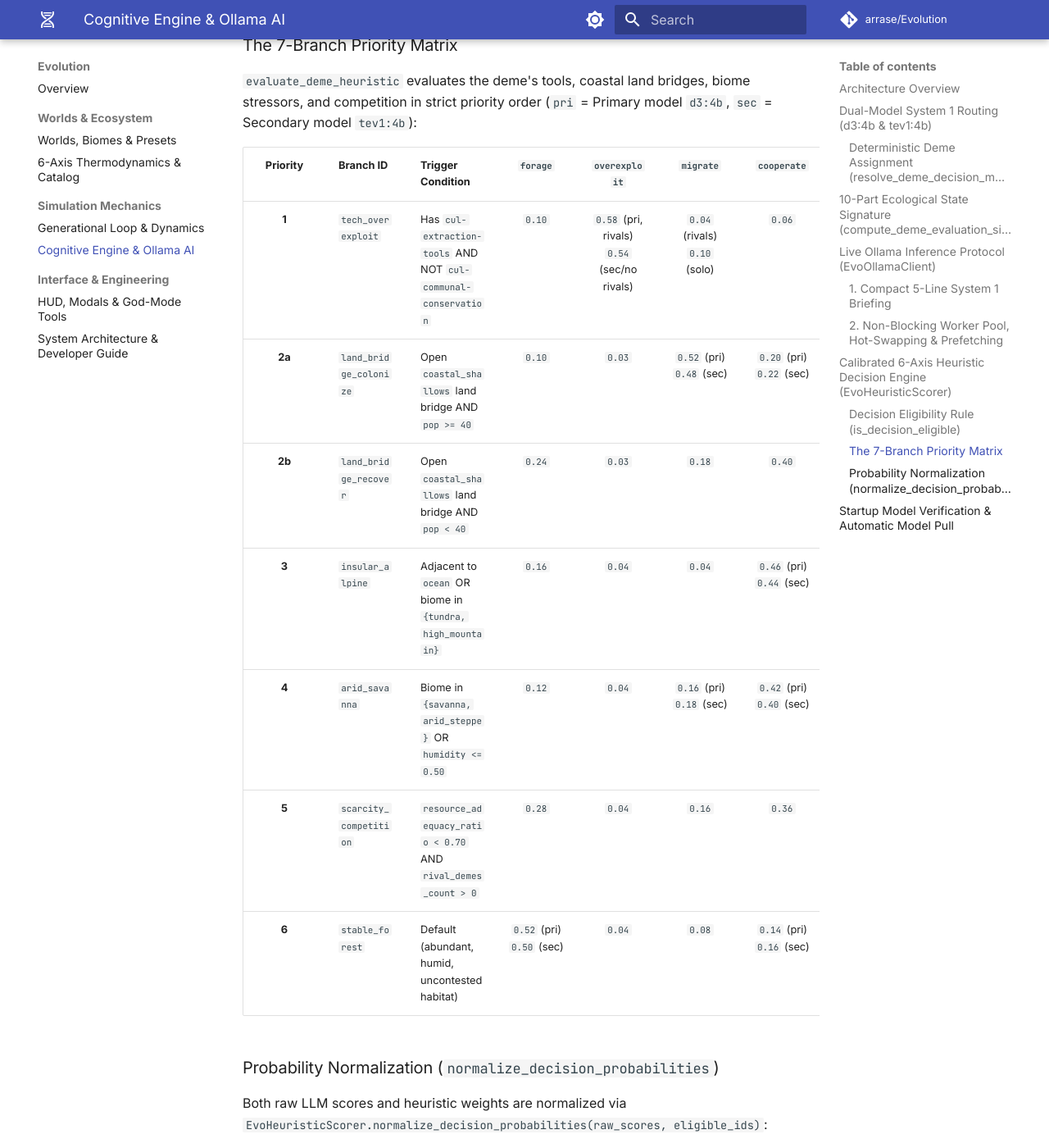
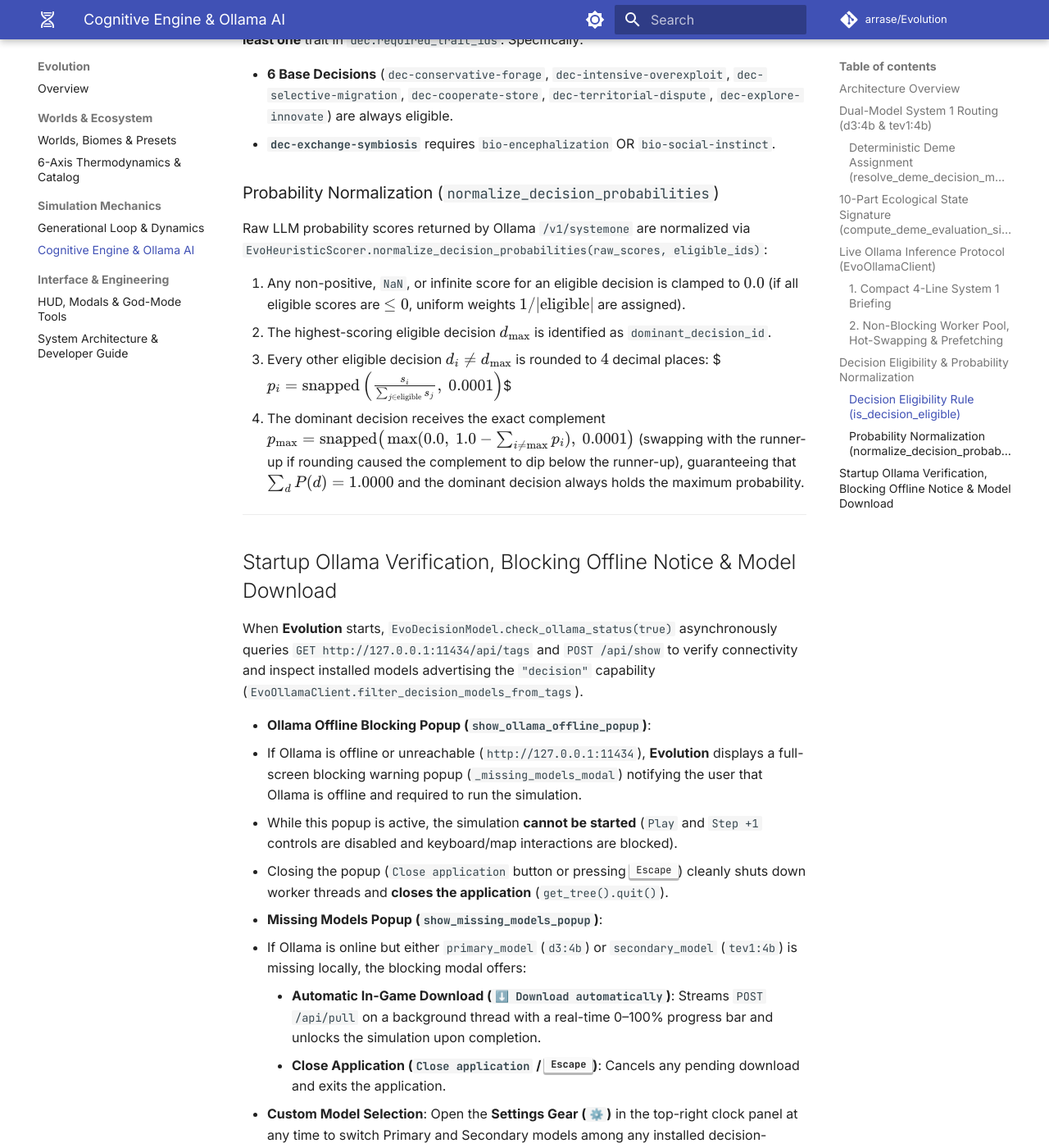
Before and after one commit to arrase/Evolution, an MkDocs documentation site: the page built from gh-pages/cognitive_engine.md, in a window 1280 px wide and 1400 px high, scrolled down 5456 px. Shown: the whole window at 82% size. Built offline with MkDocs 1.6.1 and Material for MkDocs 9.7.7, drawn with Linux system fonts in a browser that asks for light colours; comment, search, counter and statistics services are not loaded; some of the changed text lies outside the part shown.

Commit message:
Enforce live Ollama decision models and remove deterministic decision heuristics
Evolution is designed to study neural decision-model behavior rather than deterministic rule trees. Falling back to a hardcoded heuristic scorer when Ollama was offline or uncached masked model behavior and allowed the simulation to run without actual model decisions.

- Remove `evaluate_deme_heuristic`, the 7-branch deterministic decision scorer, heuristic prompt cues, and the `use_live_decision_models` fallback flag so only Ollama System 1 models make deme behavioral decisions.
- Add a full-screen blocking startup popup when Ollama is offline (or when required decision models are missing and not downloaded) that prevents starting or stepping the simulation and exits the application when closed.
- Update documentation and automated tests to reflect mandatory Ollama connectivity and pure neural decision evaluation.

````diff
--- a/gh-pages/cognitive_engine.md
+++ b/gh-pages/cognitive_engine.md
@@ -2,7 +2,7 @@
 
 **Evolution** features a non-blocking, dual-model **System 1 Cognitive Architecture** (`EvoDecisionModel`, `EvoOllamaClient`, `EvoHeuristicScorer`) that evaluates each subpopulation's ecological, energetic, and social neighborhood every generation.
 
-To guarantee smooth 60 FPS rendering and instant responsiveness whether running with live local LLMs or offline, the cognitive engine combines **deterministic deme-to-model routing**, **10-part ecological state signature caching**, **background worker thread batching**, and a **calibrated 6-axis biophysical heuristic engine**.
+Because this simulation is designed exclusively to study the behavioral decisions of neural System 1 decision models, **all deme decisions are taken strictly by Ollama decision models**—there are no deterministic decision-scoring heuristics substituting for model evaluations. To guarantee smooth 60 FPS rendering and instant UI responsiveness, the cognitive engine combines **deterministic deme-to-model routing**, **10-part ecological state signature caching**, and **background worker thread batching**.
 
 ---
 
@@ -13,8 +13,7 @@ flowchart TD
     Deme["Deme + 6-Hex Neighborhood State"] --> Sig["1. Compute 10-Part Signature\nmodel | season | biome | adequacy | health |\nvitality | competition | traits | dominant | neighbors"]
     Sig --> CacheCheck{"Signature in\n_live_signature_cache?"}
     CacheCheck -- "Cache Hit" --> ApplyLive["Apply Cached Live Ollama\nProbabilities P(d) & Confidence"]
-    CacheCheck -- "Cache Miss" --> Heur["Apply Immediate 6-Axis Heuristic P(d)\n(Zero-Latency Turn Continuity)"]
-    CacheCheck -- "If use_live_decision_models" --> Queue["Enqueue Signature in\n_pending_jobs_by_sig"]
+    CacheCheck -- "Cache Miss" --> Queue["Enqueue Signature in\n_pending_jobs_by_sig"]
     Queue --> Worker["Background WorkerThreadPool\nBatch up to 4 Jobs Concurrently\nPOST 127.0.0.1:11434/v1/systemone"]
     Worker --> HotSwap["Increment _completed_revision\nHot-Swap Live P(d) into Active Turn\n& Pre-Warm Next Generation"]
 ```
@@ -64,27 +63,24 @@ $$\text{sig} = \texttt{model} \mid \texttt{season} \mid \texttt{biome} \mid \tex
 
 ## Live Ollama Inference Protocol (`EvoOllamaClient`)
 
-### 1. Compact 5-Line System 1 Briefing
-When querying Ollama (`POST http://127.0.0.1:11434/v1/systemone`), `EvoHeuristicScorer.build_compact_system_one_state` distills the deme's full biophysical context into a dense 5-line briefing paired with eligible decision criteria:
+### 1. Compact 4-Line System 1 Briefing
+When querying Ollama (`POST http://127.0.0.1:11434/v1/systemone`), `EvoHeuristicScorer.build_compact_system_one_state` distills the deme's pure biophysical context into a dense 4-line state briefing paired with eligible decision criteria:
 
 ```text
 Gen 6 (wet_warm) | Hex 2,-1 (arid_steppe): resources=260/335 (health=88% of Kmax=380), caloricAdequacy=3.87x, temp=+0.60, hum=0.30, alt=0.42
 Deme "Eastern Savanna Hominids": pop=140 (thriving), reserves=180, delta=+8.0 | CellCompetition: totalPop=140, cohabiting=1 (rivals=0, kin=0)
 Traits: K-Strategy[cost:+0.20,extract:+0.25,eco:+0.15,mobility:+0.05,cohesion:+0.40]; Instinctive Sociability[cost:+0.20,extract:+0.20,eco:+0.05,mobility:+0.10,cohesion:+0.60]
 lastDominant=dec-cooperate-store, baldwin=5/8, innovation=0.72/2.0 | Neighbors: 1,-1(savanna, res=260, pop=0, empty), 2,0(savanna, res=260, pop=0, empty)
-Cue: Seasonal savanna aridity favors cooperation and migration.
 ```
 
 ### 2. Non-Blocking Worker Pool, Hot-Swapping & Prefetching
 * **Concurrent HTTP Batching**: `_run_ollama_worker` runs on Godot's `WorkerThreadPool`, popping up to **4 pending signatures per batch** and polling non-blocking `HTTPClient` connections concurrently (`EVAL_TIMEOUT_MS = 4500` ms, `keep_alive = "30m"`).
-* **Live Intra-Turn Hot-Swap**: Whenever a background batch completes, `_completed_revision` increments. On the very next frame (`_process`), `EvoMainController` calls `EvoDecisionModel.apply_completed_live_results`, immediately updating deme decision bars, justifications, and 2.5D village action structures without stalling gameplay.
-* **Post-Turn Prefetching (`prefetch_for_state`)**: At Stage 5 of every generation, the engine computes the next turn's signatures for all surviving demes and enqueues any uncached states ahead of time—so when playing at `1x` (`1.50s/gen`), live LLM scores are already cached before the next generation triggers.
+* **Live Intra-Turn Hot-Swap**: Whenever a background batch completes, `_completed_revision` increments. On the very next frame (`_process`), `EvoMainController` calls `EvoDecisionModel.apply_completed_live_results`, immediately updating deme decision bars, justifications, and 2.5D village action structures without stalling UI rendering.
+* **Post-Turn Prefetching (`prefetch_for_state`)**: At Stage 5 of every generation, the engine computes the next turn's signatures for all surviving demes and enqueues any uncached states ahead of time—so when playing at `1x` (`1.50s/gen`), live LLM scores are already cached before the next generation triggers. While any batch remains pending, automatic generational progression waits for the models to complete their evaluation.
 
 ---
 
-## Calibrated 6-Axis Heuristic Decision Engine (`EvoHeuristicScorer`)
-
-When Ollama is offline, while a new signature is awaiting background completion, or in deterministic test suites (`use_live_decision_models = false`), `EvoHeuristicScorer.evaluate_deme_heuristic` computes an exact probability distribution across all eligible decisions using a **7-branch socio-ecological priority tree**:
+## Decision Eligibility & Probability Normalization
 
 ### Decision Eligibility Rule (`is_decision_eligible`)
 A decision `dec` is eligible if `dec.required_trait_ids.is_empty()` or the deme possesses **at least one** trait in `dec.required_trait_ids`. Specifically:
@@ -92,22 +88,8 @@ A decision `dec` is eligible if `dec.required_trait_ids.is_empty()` or the deme
 * **6 Base Decisions** (`dec-conservative-forage`, `dec-intensive-overexploit`, `dec-selective-migration`, `dec-cooperate-store`, `dec-territorial-dispute`, `dec-explore-innovate`) are always eligible.
 * **`dec-exchange-symbiosis`** requires `bio-encephalization` OR `bio-social-instinct`.
 
-### The 7-Branch Priority Matrix
-
-`evaluate_deme_heuristic` evaluates the deme's tools, coastal land bridges, biome stressors, and competition in strict priority order (`pri` = Primary model `d3:4b`, `sec` = Secondary model `tev1:4b`):
-
-| Priority | Branch ID | Trigger Condition | `forage` | `overexploit` | `migrate` | `cooperate` | `exchange` | `dispute` | `innovate` |
-| :---: | :--- | :--- | :---: | :---: | :---: | :---: | :---: | :---: | :---: |
-| **1** | `tech_overexploit` | Has `cul-extraction-tools` AND NOT `cul-communal-conservation` | `0.10` | `0.58` (pri, rivals)<br>`0.54` (sec/no rivals) | `0.04` (rivals)<br>`0.10` (solo) | `0.06` | `0.04` | `0.14` (pri, rivals)<br>`0.18` (sec, rivals)<br>`0.12` (solo) | `0.04` |
-| **2a** | `land_bridge_colonize` | Open `coastal_shallows` land bridge AND `pop >= 40` | `0.10` | `0.03` | `0.52` (pri)<br>`0.48` (sec) | `0.20` (pri)<br>`0.22` (sec) | `0.04` | `0.03` | `0.08` (pri)<br>`0.10` (sec) |
-| **2b** | `land_bridge_recover` | Open `coastal_shallows` land bridge AND `pop < 40` | `0.24` | `0.03` | `0.18` | `0.40` | `0.04` | `0.03` | `0.08` |
-| **3** | `insular_alpine` | Adjacent to `ocean` OR biome in `{tundra, high_mountain}` | `0.16` | `0.04` | `0.04` | `0.46` (pri)<br>`0.44` (sec) | `0.08` | `0.04` | `0.18` (pri)<br>`0.20` (sec) |
-| **4** | `arid_savanna` | Biome in `{savanna, arid_steppe}` OR `humidity <= 0.50` | `0.12` | `0.04` | `0.16` (pri)<br>`0.18` (sec) | `0.42` (pri)<br>`0.40` (sec) | `0.08` | `0.04` | `0.14` |
-| **5** | `scarcity_competition` | `resource_adequacy_ratio < 0.70` AND `rival_demes_count > 0` | `0.28` | `0.04` | `0.16` | `0.36` | `0.08` | `0.04` | `0.04` |
-| **6** | `stable_forest` | Default (abundant, humid, uncontested habitat) | `0.52` (pri)<br>`0.50` (sec) | `0.04` | `0.08` | `0.14` (pri)<br>`0.16` (sec) | `0.10` | `0.04` | `0.08` |
-
 ### Probability Normalization (`normalize_decision_probabilities`)
-Both raw LLM scores and heuristic weights are normalized via `EvoHeuristicScorer.normalize_decision_probabilities(raw_scores, eligible_ids)`:
+Raw LLM probability scores returned by Ollama `/v1/systemone` are normalized via `EvoHeuristicScorer.normalize_decision_probabilities(raw_scores, eligible_ids)`:
 
 1. Any non-positive, `NaN`, or infinite score for an eligible decision is clamped to $0.0$ (if all eligible scores are $\le 0$, uniform weights $1 / |\text{eligible}|$ are assigned).
 2. The highest-scoring eligible decision $d_{\max}$ is identified as `dominant_decision_id`.
@@ -117,11 +99,16 @@ Both raw LLM scores and heuristic weights are normalized via `EvoHeuristicScorer
 
 ---
 
-## Startup Model Verification & Automatic Model Pull
+## Startup Ollama Verification, Blocking Offline Notice & Model Download
 
-When **Evolution** starts, `EvoDecisionModel.check_ollama_status(true)` asynchronously queries `GET http://127.0.0.1:11434/api/tags` and `POST /api/show` to inspect installed models and filter those advertising the `"decision"` capability (`EvoOllamaClient.filter_decision_models_from_tags`).
+When **Evolution** starts, `EvoDecisionModel.check_ollama_status(true)` asynchronously queries `GET http://127.0.0.1:11434/api/tags` and `POST /api/show` to verify connectivity and inspect installed models advertising the `"decision"` capability (`EvoOllamaClient.filter_decision_models_from_tags`).
 
-* **Missing Models Popup (`_missing_models_modal`)**: If Ollama is reachable but either `primary_model` (`d3:4b`) or `secondary_model` (`tev1:4b`) is missing locally, the HUD presents a non-intrusive modal offering:
-  * **Automatic In-Game Download (`⬇️ Download automatically`)**: Streams `POST /api/pull` on a background thread with a real-time 0–100% progress bar and automatic model activation upon completion.
-  * **Continue Without Downloading (`Skip / Escape`)**: Immediately dismisses the prompt and runs seamlessly with the built-in heuristic engine (or whichever model is already available).
+* **Ollama Offline Blocking Popup (`show_ollama_offline_popup`)**:
+  * If Ollama is offline or unreachable (`http://127.0.0.1:11434`), **Evolution** displays a full-screen blocking warning popup (`_missing_models_modal`) notifying the user that Ollama is offline and required to run the simulation.
+  * While this popup is active, the simulation **cannot be started** (`Play` and `Step +1` controls are disabled and keyboard/map interactions are blocked).
+  * Closing the popup (`Close application` button or pressing <kbd>Escape</kbd>) cleanly shuts down worker threads and **closes the application** (`get_tree().quit()`).
+* **Missing Models Popup (`show_missing_models_popup`)**:
+  * If Ollama is online but either `primary_model` (`d3:4b`) or `secondary_model` (`tev1:4b`) is missing locally, the blocking modal offers:
+    * **Automatic In-Game Download (`⬇️ Download automatically`)**: Streams `POST /api/pull` on a background thread with a real-time 0–100% progress bar and unlocks the simulation upon completion.
+    * **Close Application (`Close application` / <kbd>Escape</kbd>)**: Cancels any pending download and exits the application.
 * **Custom Model Selection**: Open the **Settings Gear (`⚙️`)** in the top-right clock panel at any time to switch Primary and Secondary models among any installed decision-capable Ollama models, adjust `num_ctx` (default `8192`), and persist your configuration to `~/.config/Evolution/settings.json`.
````
Also changed, not shown: README.md (+3 -4 lines), gh-pages/architecture_developer.md (+3 -3 lines), gh-pages/index.md (+6 -6 lines), gh-pages/turn_iterations_mechanics.md (+1 -1 lines), gh-pages/worlds_biomes.md (+1 -1 lines), 10 other files.
